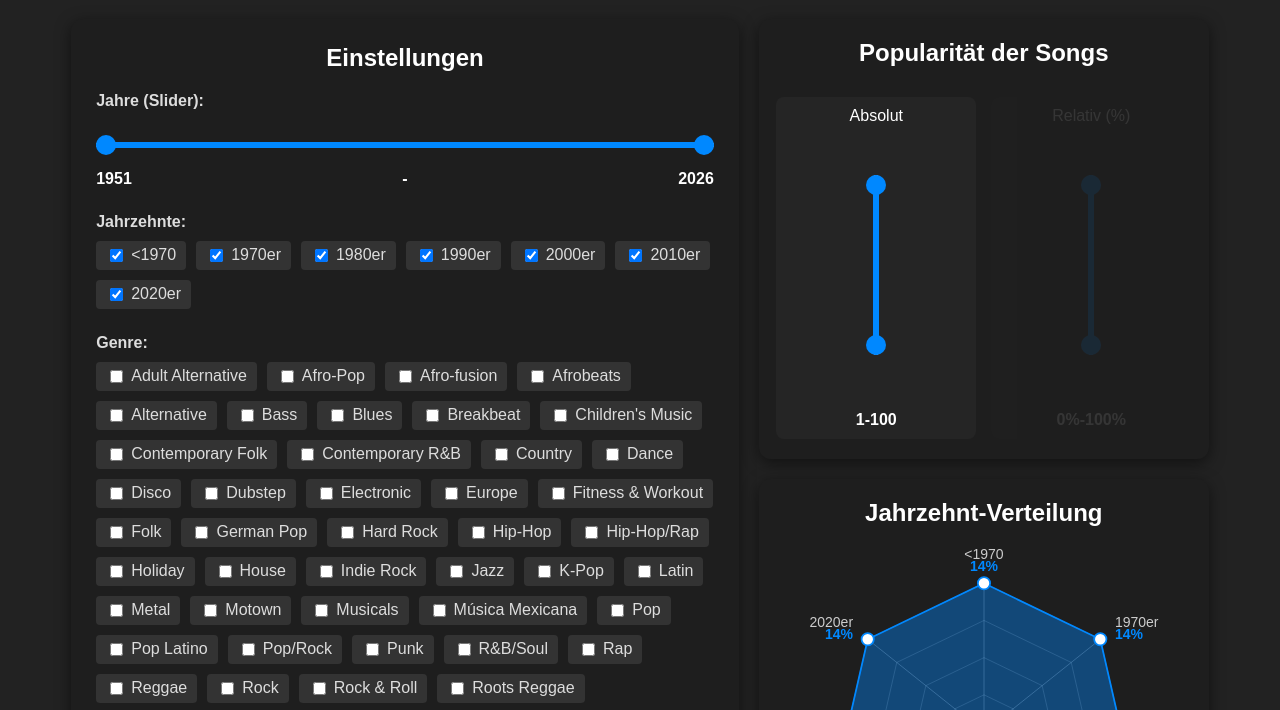
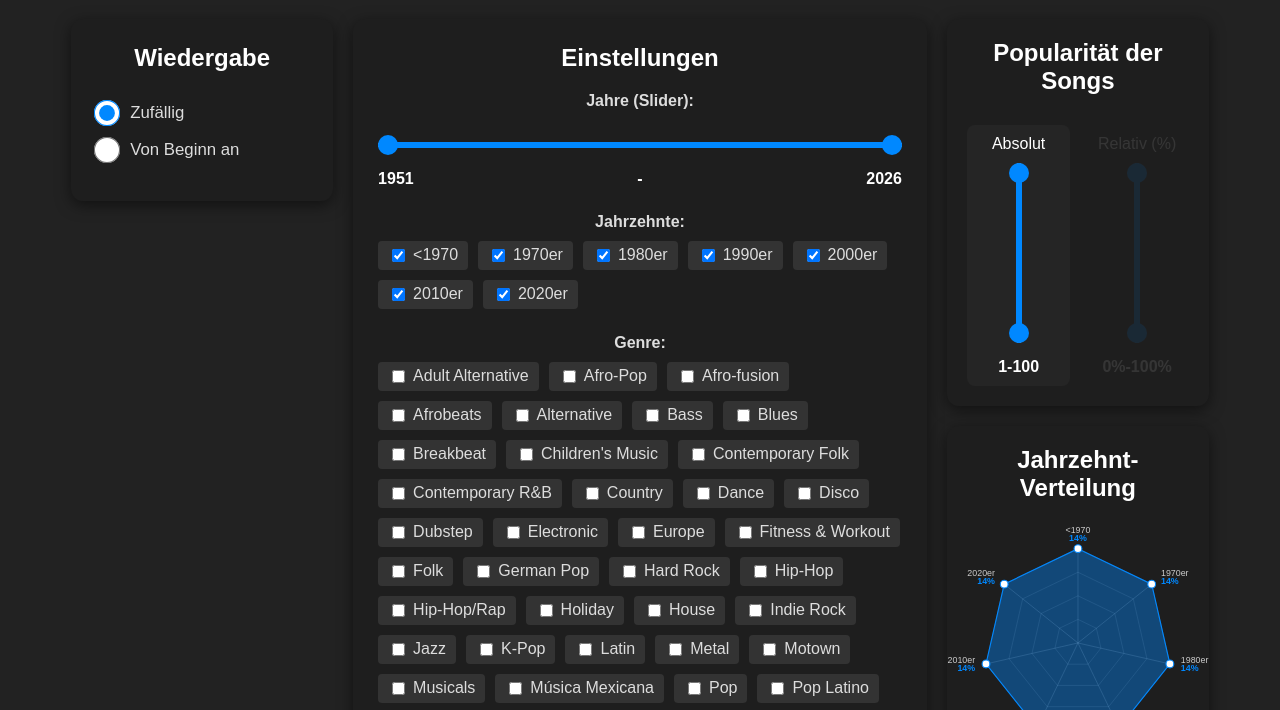
Before and after one commit to Nueggl/gts, a plain HTML site: page index.html in a window 1280 px wide. Shown: the part 61-771 px from the top of the page. Drawn offline with Linux system fonts and the light colour scheme; a script that the page names is missing.

Commit message:
new feature +Startpunkt des Songs auswählen 3 Spalten Layout

```diff
--- a/index.html
+++ b/index.html
@@ -12,7 +12,18 @@
 
     <div id="start-screen">
 
-        <div class="settings-panel">
+        <div class="left-side-column">
+            <div class="settings-panel playback-panel">
+                <h2>Wiedergabe</h2>
+
+                <div class="playback-options">
+                    <label><input type="radio" name="start-mode" value="random" checked> Zufällig</label>
+                    <label><input type="radio" name="start-mode" value="start"> Von Beginn an</label>
+                </div>
+            </div>
+        </div>
+
+        <div class="settings-panel center-panel">
             <h2>Einstellungen</h2>
 
             <div class="filter-group">
@@ -90,7 +101,8 @@
             <div class="settings-panel radar-panel">
                 <h2>Jahrzehnt-Verteilung</h2>
                 <div class="radar-container">
-                <svg id="radar-svg" viewBox="0 0 400 400" style="width: 100%; max-width: 350px; overflow: visible;"></svg>                    <p id="radar-warning" class="hidden"></p>
+                    <svg id="radar-svg" viewBox="0 0 400 400" style="width: 100%; max-width: 350px; overflow: visible;"></svg>
+                    <p id="radar-warning" class="hidden"></p>
                 </div>
             </div>
         </div>
--- a/script.js
+++ b/script.js
@@ -370,10 +370,21 @@ function startGame() {
     document.getElementById('tipp-btn-interpret').innerText = "Tipp zum Interpret 👤";
     document.getElementById('tipp-btn-titel').innerText = "Tipp zum Titel 🎵";
 
-    const randomStart = Math.floor(Math.random() * 60) + 20;
+    // --- NEUE WIEDERGABE-LOGIK ---
+    const mode = document.querySelector('input[name="start-mode"]:checked').value;
+    let startSec = 0;
+
+    if (mode === 'random') {
+        // Deine bisherige Logik: Startet irgendwo zwischen Sekunde 20 und 80
+        startSec = Math.floor(Math.random() * 60) + 20;
+    } else if (mode === 'start') {
+        // Startet exakt bei 0:00
+        startSec = 0;
+    }
+
     if (currentSong.spotifyUri) {
-        uiLog(`Spiele: ${currentSong.artist} - ${currentSong.title} (${currentSong.year})`);
-        spieleSong(currentSong.spotifyUri, randomStart);
+        uiLog(`Spiele: ${currentSong.artist} - ${currentSong.title} (${currentSong.year}) | Start bei: ${startSec}s`);
+        spieleSong(currentSong.spotifyUri, startSec);
     }
 }
 
--- a/style.css
+++ b/style.css
@@ -40,14 +40,63 @@ button { padding: 10px 20px; font-size: 16px; cursor: pointer; background: #ff00
 #status { margin: 20px; font-size: 1.2em; }
 
 /* --- Start Screen --- */
+/* --- DASHBOARD LAYOUT (3 Spalten) --- */
 #start-screen {
-    max-width: 600px;
-    margin: 40px auto;
-    background: #1a1a1a;
-    padding: 20px;
-    border-radius: 8px;
-    box-shadow: 0 4px 10px rgba(0,0,0,0.5);
+    display: flex;
+    justify-content: center;
+    align-items: stretch;
+    gap: 20px;
+    background: transparent !important;
+    padding: 0 !important;
+    box-shadow: none !important;
+    max-width: 95%; /* Etwas breiter für 3 Spalten */
+    margin: 0 auto;
+    flex-wrap: wrap;
+}
+
+/* Linke und Rechte Spalte */
+.left-side-column, .right-side-column {
+    display: flex;
+    flex-direction: column;
+    gap: 20px;
+    flex: 1; /* Nehmen jeweils 1 Teil des Platzes ein */
+    min-width: 250px;
+    max-width: 350px;
+}
+
+/* Mittlere Spalte (Hauptfilter) */
+.center-panel {
+    flex: 2; /* Nimmt doppelt so viel Platz ein wie die Seiten */
+    min-width: 400px;
+}
+
+.settings-panel {
+    background: #1e1e1e;
+    padding: 25px;
+    border-radius: 12px;
+    box-shadow: 0 4px 15px rgba(0, 0, 0, 0.5);
+    display: flex;
+    flex-direction: column;
+    box-sizing: border-box;
+}
+
+/* Styling für die neuen Wiedergabe-Optionen */
+.playback-options {
+    margin-top: 10px;
+}
+
+.playback-options label {
+    display: block;
+    margin-bottom: 15px;
+    cursor: pointer;
     text-align: left;
+    font-size: 1.05em;
+    color: #ddd;
+}
+
+.playback-options input[type="radio"] {
+    margin-right: 10px;
+    transform: scale(1.2); /* Macht den Punkt minimal größer */
 }
 
 #start-screen h2 {
@@ -113,6 +162,7 @@ button { padding: 10px 20px; font-size: 16px; cursor: pointer; background: #ff00
 
 .slider-track {
     position: absolute;
+    left: 0;
     width: 100%;
     height: 6px;
     background: #cce5ff;
@@ -123,6 +173,7 @@ button { padding: 10px 20px; font-size: 16px; cursor: pointer; background: #ff00
 
 .slider-range {
     position: absolute;
+    left: 0;
     height: 6px;
     background: #0088ff;
     top: 12px;
@@ -132,6 +183,7 @@ button { padding: 10px 20px; font-size: 16px; cursor: pointer; background: #ff00
 
 .range-slider input[type="range"] {
     position: absolute;
+    left: 0;
     width: 100%;
     -webkit-appearance: none;
     appearance: none;
@@ -253,16 +305,6 @@ button { padding: 10px 20px; font-size: 16px; cursor: pointer; background: #ff00
     flex-wrap: wrap; /* Bricht auf Handys um */
 }
 
-/* Das ist jetzt das Design für die sichtbaren Kacheln */
-.settings-panel {
-    background: #1e1e1e; /* Deine dunkle Kachel-Farbe aus dem Screenshot */
-    padding: 25px;
-    border-radius: 12px;
-    box-shadow: 0 4px 15px rgba(0, 0, 0, 0.5);
-    flex: 1;
-    min-width: 520px;
-}
-
 .pop-panel {
     min-width: 250px;
     max-width: 500px;
@@ -313,6 +355,11 @@ button { padding: 10px 20px; font-size: 16px; cursor: pointer; background: #ff00
     transform: rotate(-90deg);
     margin-top: 85px;
     margin-bottom: 80px;
+
+    /* --- NEU: Der Breiten-Fix --- */
+    /* Sagt dem Browser: "Ignoriere den waagerechten Platz, den der Slider vor der Drehung gebraucht hat!" */
+    margin-left: -75px;
+    margin-right: -75px;
 }
 
 /* Überschreibe das Verhalten für die range-inputs */
@@ -324,15 +371,6 @@ button { padding: 10px 20px; font-size: 16px; cursor: pointer; background: #ff00
 
 .vertical-range-wrapper input[type="range"]::-webkit-slider-thumb {
     pointer-events: all;
-}
-
-/* Container für die rechte Spalte */
-.right-side-column {
-    display: flex;
-    flex-direction: column;
-    gap: 20px;
-    flex: 1;
-    max-width: 450px; /* Breite der rechten Spalte */
 }
 
 /* Die Radar-Kachel etwas spezifischer stylen */
@@ -363,3 +401,22 @@ button { padding: 10px 20px; font-size: 16px; cursor: pointer; background: #ff00
     border-radius: 5px;
     border: 1px solid rgba(255, 68, 68, 0.3);
 }
+
+.playback-options label {
+    display: flex;
+    align-items: center; /* Zentriert Punkt und Text vertikal auf einer Linie */
+    justify-content: flex-start; /* Zwingt alles nach links */
+    margin-bottom: 15px;
+    cursor: pointer;
+    font-size: 1.05em;
+    color: #ddd;
+}
+
+.playback-options input[type="radio"] {
+    margin: 0;
+    margin-right: 12px;
+    width: 22px;  /* Macht den Auswahlpunkt schön groß */
+    height: 22px;
+    cursor: pointer;
+    accent-color: #0088ff; /* Färbt den Punkt passend zu deinen Slidern blau (in modernen Browsern) */
+}
```
Also changed, not shown: #todo.txt.
